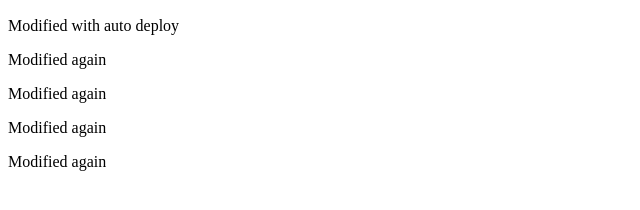
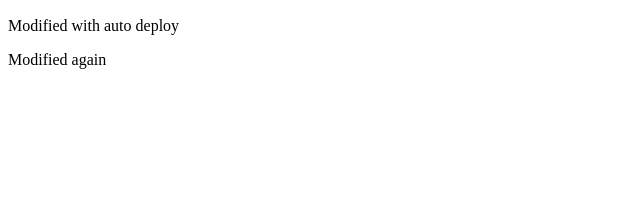
Before and after one commit to waqasmansoor/surge.sample1, a plain HTML site: page index.html in a window 1280 px wide. Shown: the part 110-320 px from the top of the page, without its empty margins (0-640 px from the left). Drawn offline with Linux system fonts and the light colour scheme.

Commit message:
updated index

```diff
--- a/index.html
+++ b/index.html
@@ -10,8 +10,6 @@
     <h2>This is my website</h2>
     <p>Modified with auto deploy</p>
     <p>Modified again</p>
-    <p>Modified again</p>
-    <p>Modified again</p>
-    <p>Modified again</p>
+
 </body>
 </html>
```
